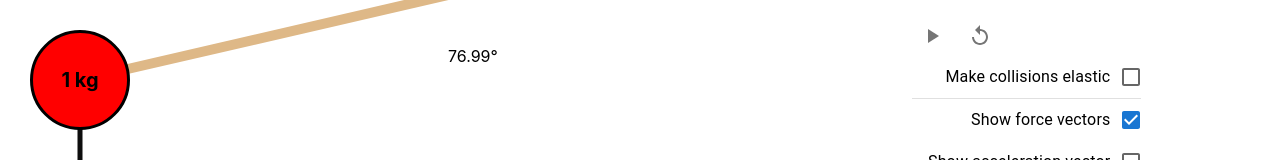
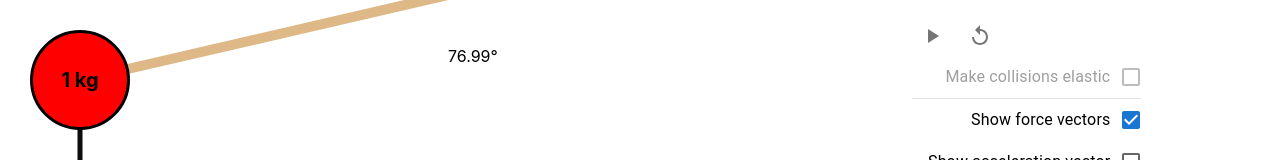
Before and after one commit to brynnchernosky/physics-mechanics-simulator, a React (Create React App) app: page / in a window 1280 px wide. Shown: the top 160 px of the page. Built offline with nearby package versions, Linux system fonts and the light colour scheme.

Commit message:
disable checkbox if pendulum

```diff
--- a/src/App.tsx
+++ b/src/App.tsx
@@ -1232,7 +1232,7 @@ function App() {
                   <FormControlLabel
                     control={
                       <Checkbox
-                        disabled={wedge}
+                        disabled={wedge || pendulum}
                         value={elasticCollisions}
                         onChange={() =>
                           setElasticCollisions(!elasticCollisions)
```
